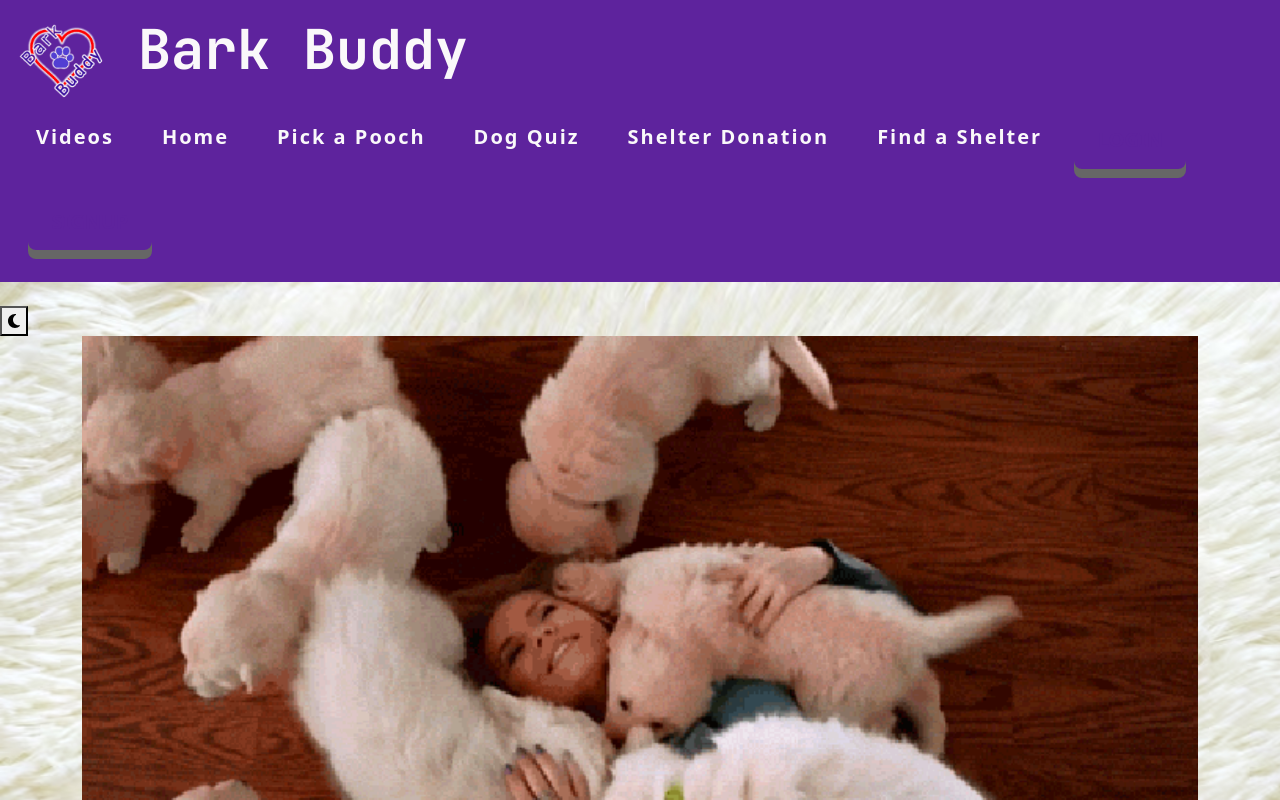
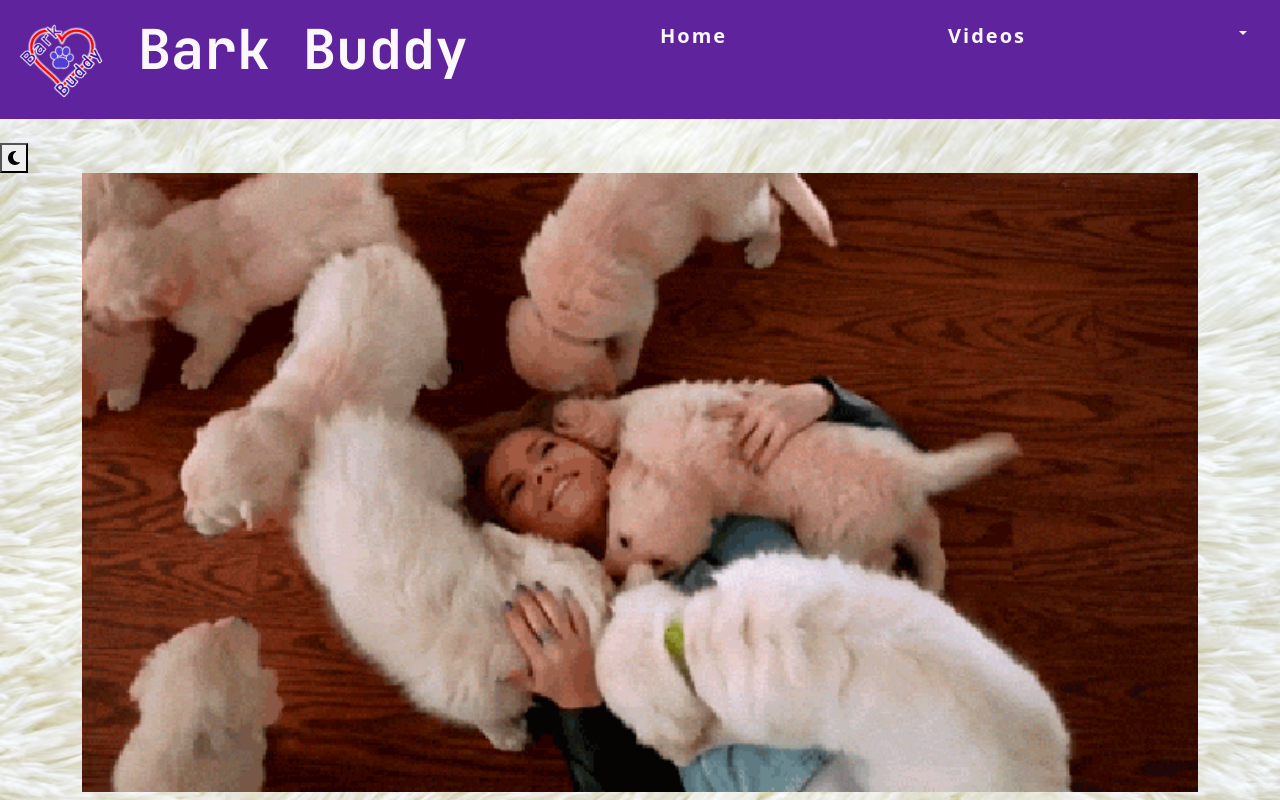
Before and after one commit to 123sites/bark-buddy, a React (Create React App) app in the folder client/: page / in a window 1280 px wide. Shown: the top 800 px of the page. Built offline with nearby package versions, Linux system fonts and the light colour scheme.

Commit message:
Put in correct link for GitHub icon & added d-img

```diff
--- a/client/src/components/Footer/index.js
+++ b/client/src/components/Footer/index.js
@@ -14,7 +14,7 @@ const Footer = () => {
       <a
         target="_blank"
         rel="noopener noreferrer"
-        href="https://github.com/123sites"
+        href="https://github.com/123sites/bark-buddy"
       >
         <i className="fab fa-github"></i>
       </a>
--- a/client/src/components/Header/index.js
+++ b/client/src/components/Header/index.js
@@ -25,72 +25,85 @@ const Header = () => {
               <h1 className="name navbar-expand-lg fw-bold ml-5">Bark Buddy</h1>
             </Link>
           </div>
-          <div>
-            {/* Not need to be logged-in */}
+
+          <li>
+            <Link className="link m-4 fw-bolder" to="/">
+              Home
+            </Link>
+          </li>
+
+          <li className="nav-item">
+            {/* <a className="nav-link disabled">Disabled</a> */}
             <Link className="link m-4 fw-bolder" to="/Videos">
               Videos
             </Link>
+          </li>
 
-            {/* MUST be logged-in */}
-            {Auth.loggedIn() ? (
-              <>
-                <Link className="link m-4 fw-bolder" to="/favorites">
-                  Favorites
-                </Link>
-                <Link className="link m-4 fw-bolder" to="/search">
-                  Pick A Pooch
-                </Link>
-                <Link className="link m-4 fw-bolder" to="/quiz">
-                  Dog Quiz
-                </Link>
-                <Link className="link m-4 fw-bolder" to="/me">
-                  Shelter Donation
-                </Link>
-                <Link className="link m-4 fw-bolder" to="/me">
-                  Find a Shelter
-                </Link>
-                <Link className="link m-4 fw-bolder" to="/me">
-                  {Auth.getProfile().data.username}'s Profile
-                </Link>
-                <button className="btn btn-lg m-2 fw-bolder" onClick={logout}>
-                  Logout
-                </button>
-                <a className="btn btn-lg m-2" href="/search">
-                  Pick a Pooch
-                </a>
-                <a className="btn btn-lg m-2" href="/favorites">
-                  Favorite Pooches
-                </a>
-              </>
-            ) : (
-              <>
-                <Link className="link m-4 fw-bolder" to="/home">
-                  Home
-                </Link>
-                <Link className="link m-4 fw-bolder" to="/search">
-                  Pick a Pooch
-                </Link>
-                <Link className="link m-4 fw-bolder" to="/quiz">
-                  Dog Quiz
-                </Link>
-                <Link className="link m-4 fw-bolder" to="/me">
-                  Shelter Donation
-                </Link>
-                <Link className="link m-4 fw-bolder" to="/me">
-                  Find a Shelter
-                </Link>
-                <Link className="btn btn-lg m-2 fw-bolder" to="/login">
-                  Login
-                </Link>
-                <Link
-                  className="btn btn-lg my-3 mr-5 ml-3 fw-bolder"
-                  to="/signup"
-                >
-                  Signup
-                </Link>
-              </>
-            )}
-          </div>
+          {/* PROFILE TAB */}
+          <li className="nav-item dropdown">
+            <Link
+              className="arrow dropdown-toggle mx-3 fw-bolder"
+              to="/me"
+              data-bs-toggle="dropdown"
+              role="button"
+              aria-expanded="false"
+            >
+              {/* getProfile()'s Profile */}
+            </Link>
+          </li>
+          {/* <Link className="link m-4 fw-bolder" to="/me">
+                {Auth.getProfile().data.username}'s Profile
+              </Link>
+            </Link>
+          </li> */}
+          {/* <a
+                className="nav-link dropdown-toggle"
+                data-bs-toggle="dropdown"
+                href="#"
+                role="button"
+                aria-expanded="false"
+              >
+                Dropdown
+              </a> */}
+          <ul className="dropdown-menu">
+            <li>
+              {/* <a className="dropdown-item" href="#">
+                    Action
+                  </a> */}
+              <Link className="ddText fw-bolder mx-3" to="/favorites">
+                Favorites
+              </Link>
+            </li>
+            <li>
+              <a className="dropdown-item" href="#">
+                Donate
+              </a>
+            </li>
+            <li>
+              <a className="dropdown-item" href="#">
+                Account Settings
+              </a>
+            </li>
+
+            {/* SEARCH TAB */}
+            <li>
+              <hr className="dropdown-divider" />{" "}
+            </li>
+            <li>
+              <a className="dropdown-item" href="#">
+                Separated link
+              </a>
+            </li>
+
+            <li className="nav-item">
+              <a className="nav-link" href="#">
+                Link
+              </a>
+            </li>
+            <li className="nav-item">
+              <a className="nav-link disabled">Disabled</a>
+            </li>
+          </ul>
         </div>
       </header>
       <div>
@@ -107,3 +120,73 @@ const Header = () => {
 };
 
 export default Header;
+
+{
+  /* Not need to be logged-in */
+}
+{
+  /* <Link className="link m-4 fw-bolder" to="/">
+                Home
+              </Link> */
+}
+{
+  /* <Link className="link m-4 fw-bolder" to="/Videos">
+            Videos
+          </Link> */
+}
+{
+  /* Need to be logged-in */
+}
+{
+  /* {Auth.loggedIn() ? (
+            <>
+              <Link className="mx-3 fw-bolder" to="/favorites">
+                Favorites
+              </Link>
+              <Link className="mx-3 fw-bolder" to="/search">
+                Pick A Pooch
+              </Link>
+              <Link className="mx-3 fw-bolder" to="/quiz">
+                Dog Quiz
+              </Link>
+              <Link className="mx-3 fw-bolder" to="/me">
+                Shelter Donation
+              </Link>
+              <Link className="mx-3 fw-bolder" to="/me">
+                Find a Shelter
+              </Link>
+              <Link className="mx-3 fw-bolder" to="/me">
+                {Auth.getProfile().data.username}'s Profile
+              </Link>
+              <button className="mx-3 fw-bolder" onClick={logout}>
+                logout
+              </button>
+            </>
+          ) : (
+            <>
+              <Link className="link m-4 fw-bolder" to="/search">
+                Pick a Pooch
+              </Link>
+              <Link className="link m-4 fw-bolder" to="/quiz">
+                Dog Quiz
+              </Link>
+              <Link className="link m-4 fw-bolder" to="/videos">
+                Videos
+              </Link>
+
+
+              <Link className="link m-4 fw-bolder" to="/me">
+                Shelter Donation
+              </Link>
+              <Link className="link m-4 fw-bolder" to="/me">
+                Find a Shelter
+              </Link>
+              <Link className="link m-2 fw-bolder" to="/login">
+                Login
+              </Link>
+              <Link className="link m-2 fw-bolder" to="/signup">
+                signup
+              </Link>
+            </>
+          )} */
+}
```
Also changed, not shown: client/src/images/furDarkMode2.png (added).
